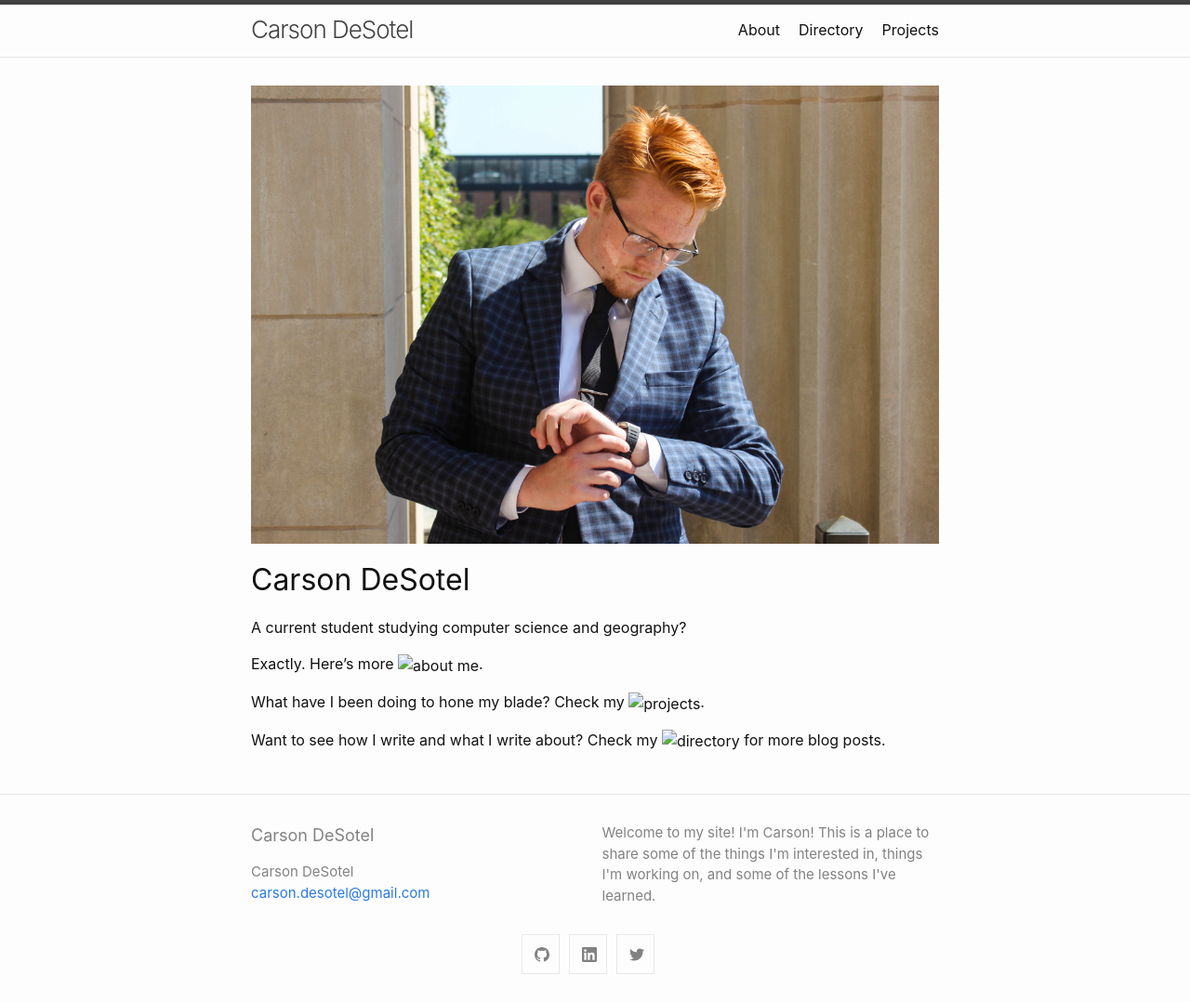
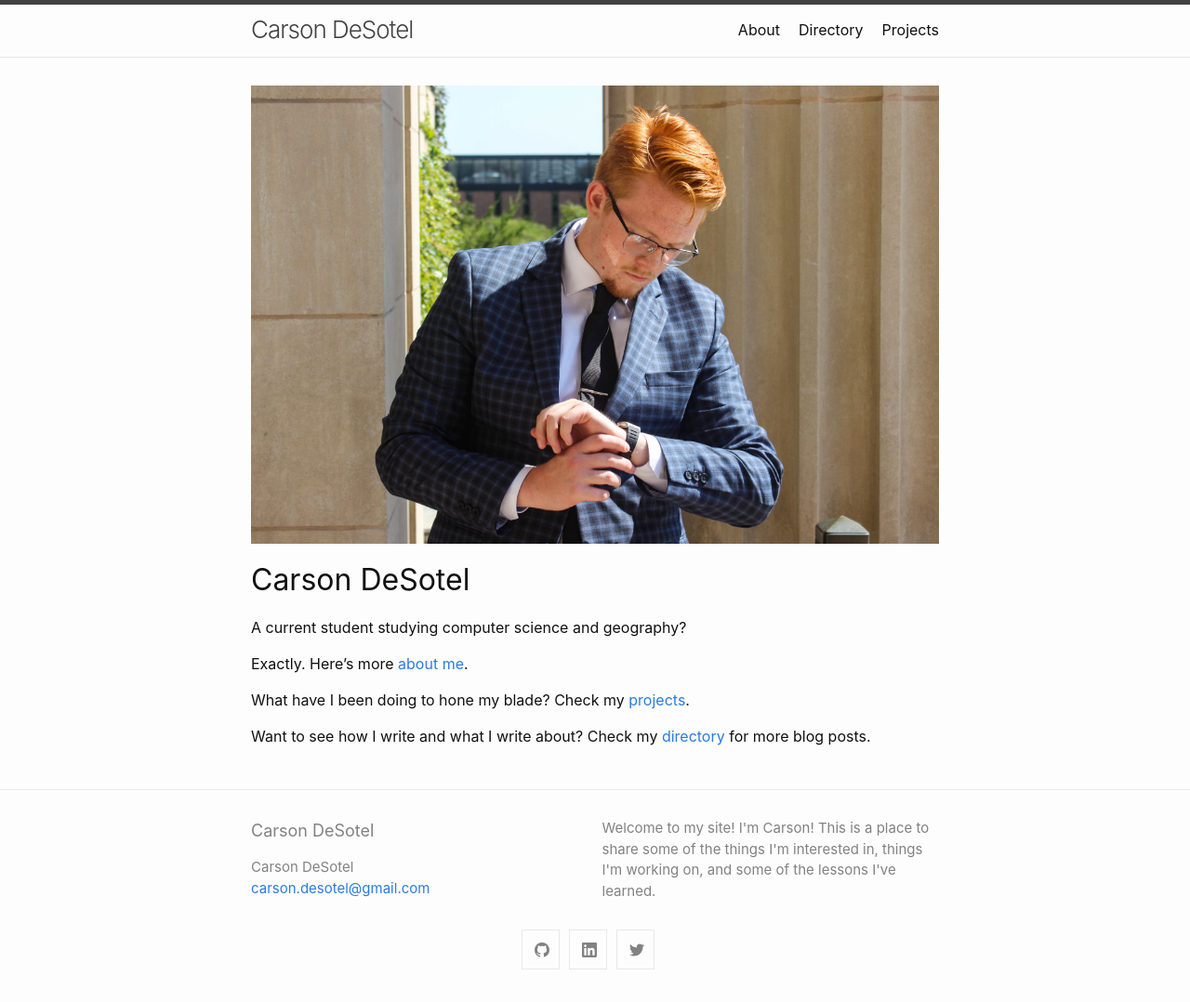
Before and after one commit to Carson-DeSotel/Carson-DeSotel.github.io, a Jekyll site: the page built from index.md, in a window 1280 px wide. Shown: the whole page at 93% size. Built offline with Jekyll 4.4.1, drawn with Linux system fonts in a browser that asks for light colours; our own code applies the rules of GitHub Pages for plain Markdown files.

Commit message:
fixes index links

```diff
--- a/index.md
+++ b/index.md
@@ -4,8 +4,8 @@
 
 A current student studying computer science and geography?
 
-Exactly. Here's more ![about me](/about/).
+Exactly. Here's more [about me](/about/).
 
-What have I been doing to hone my blade? Check my ![projects](/projects/).
+What have I been doing to hone my blade? Check my [projects](/projects/).
 
-Want to see how I write and what I write about? Check my ![directory](/directory/) for more blog posts.
+Want to see how I write and what I write about? Check my [directory](/directory/) for more blog posts.
```
